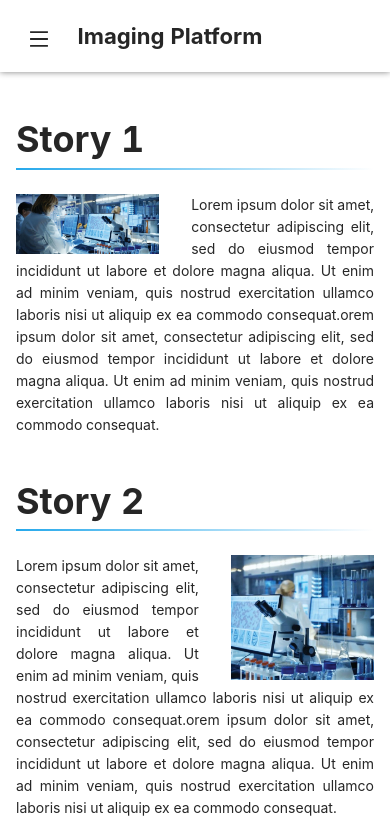
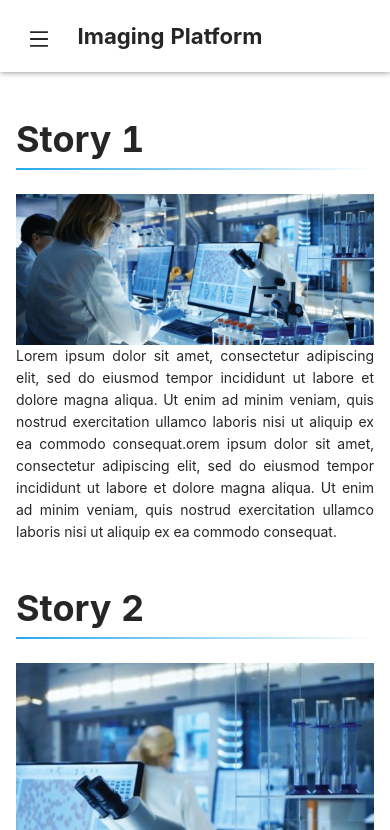
Before and after one commit to marcogenualdo/imaging-platform, a Gatsby site: page /news in a window 390 px wide. Shown: the top 830 px of the page. Built offline with nearby package versions, Linux system fonts and the light colour scheme; Gatsby itself is replaced by a stand-in of ours.

Commit message:
News images responsive.

```diff
--- a/src/styles/news.scss
+++ b/src/styles/news.scss
@@ -17,3 +17,10 @@
 .news-text {
   text-align: justify;
 }
+
+// phone
+@media screen and (max-width: $phone-width) {
+  .news-image {
+    width: 100%;
+  }
+}
```
